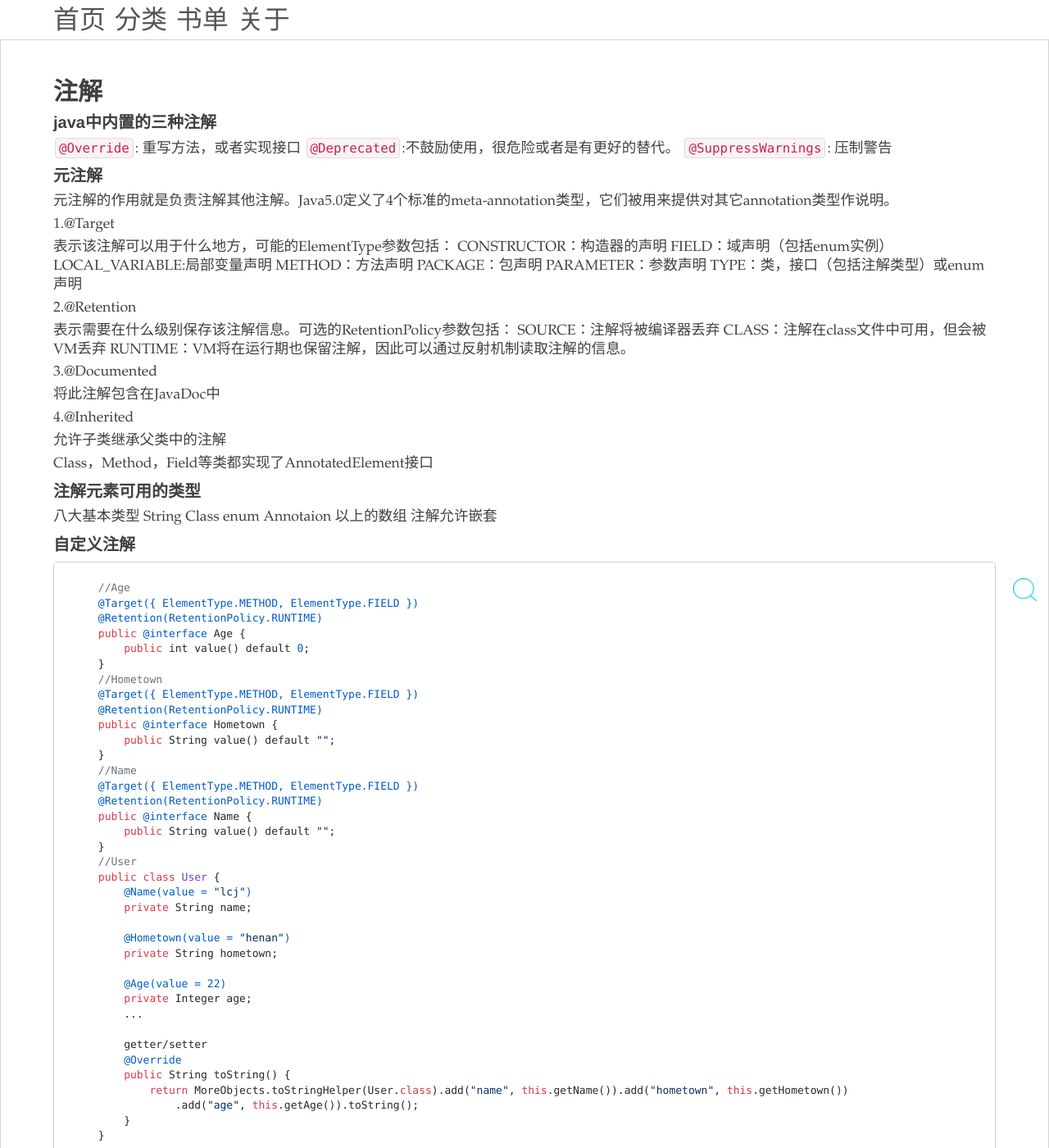
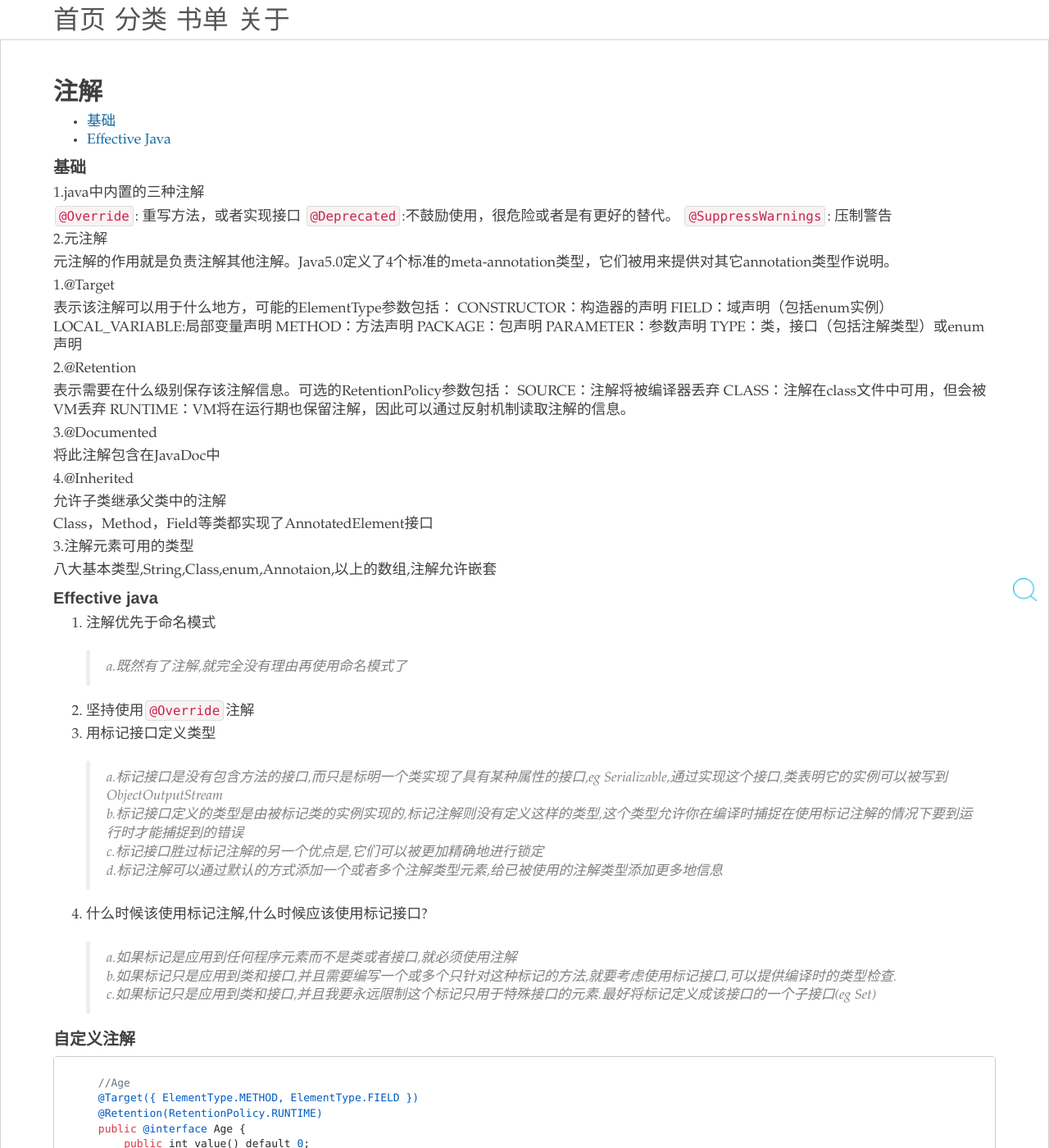
Before and after one commit to zy123a/lcj1992.github.com, a Jekyll site: the page built from _posts/java/2014-11-20-annotation.md, in a window 1280 px wide and 1400 px high. Shown: the whole window at 82% size. Built offline with Jekyll 4.4.1, drawn with Linux system fonts in a browser that asks for light colours; nearby versions of some CDN libraries; comment, search, counter and statistics services are not loaded.

Commit message:
annotation

```diff
--- a/_posts/java/2014-11-20-annotation.md
+++ b/_posts/java/2014-11-20-annotation.md
@@ -4,14 +4,19 @@ title: 注解
 categories: java
 tags: annotation java
 ---
+*   [基础](#basic)
+*   [Effective Java](#effective_java)
 
-#### java中内置的三种注解
+####  基础 {#basic}
+
+1.java中内置的三种注解
 
 `@Override`: 重写方法，或者实现接口
 `@Deprecated`:不鼓励使用，很危险或者是有更好的替代。
 `@SuppressWarnings`: 压制警告
 
-#### 元注解
+2.元注解
+
 元注解的作用就是负责注解其他注解。Java5.0定义了4个标准的meta-annotation类型，它们被用来提供对其它annotation类型作说明。
 
 1.@Target
@@ -42,15 +47,29 @@ RUNTIME：VM将在运行期也保留注解，因此可以通过反射机制读
 
 Class，Method，Field等类都实现了AnnotatedElement接口
 
-#### 注解元素可用的类型
+3.注解元素可用的类型
 
-八大基本类型
-String
-Class
-enum
-Annotaion
-以上的数组
-注解允许嵌套
+八大基本类型,String,Class,enum,Annotaion,以上的数组,注解允许嵌套
+
+#### Effective java {#effective_java}
+
+1.  注解优先于命名模式
+
+    >   a.既然有了注解,就完全没有理由再使用命名模式了
+
+2.  坚持使用`@Override`注解
+3.  用标记接口定义类型
+
+    >   a.标记接口是没有包含方法的接口,而只是标明一个类实现了具有某种属性的接口,eg Serializable,通过实现这个接口,类表明它的实例可以被写到ObjectOutputStream
+    >   b.标记接口定义的类型是由被标记类的实例实现的,标记注解则没有定义这样的类型,这个类型允许你在编译时捕捉在使用标记注解的情况下要到运行时才能捕捉到的错误
+    >   c.标记接口胜过标记注解的另一个优点是,它们可以被更加精确地进行锁定
+    >   d.标记注解可以通过默认的方式添加一个或者多个注解类型元素,给已被使用的注解类型添加更多地信息
+
+4.  什么时候该使用标记注解,什么时候应该使用标记接口?
+
+    >   a.如果标记是应用到任何程序元素而不是类或者接口,就必须使用注解
+    >   b.如果标记只是应用到类和接口,并且需要编写一个或多个只针对这种标记的方法,就要考虑使用标记接口,可以提供编译时的类型检查.
+    >   c.如果标记只是应用到类和接口,并且我要永远限制这个标记只用于特殊接口的元素.最好将标记定义成该接口的一个子接口(eg Set)
 
 #### 自定义注解
 
```
Also changed, not shown: 2 other files.
